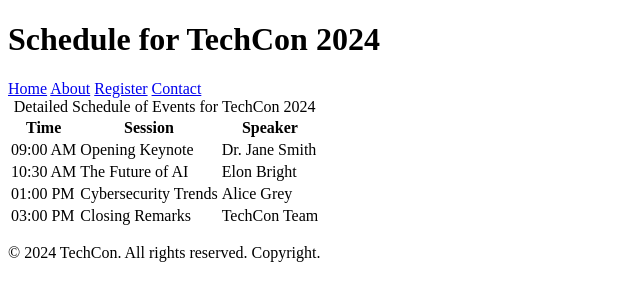
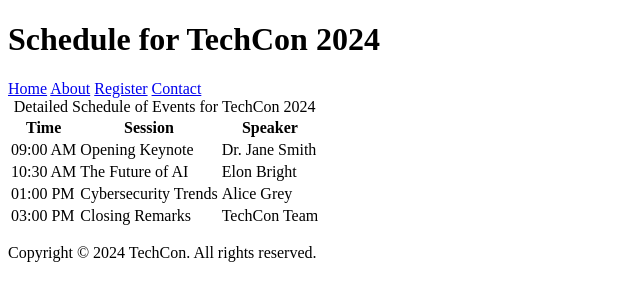
Before and after one commit to meniamollomou/TechCon_HTML, a plain HTML site: page techcon_website/schedule.html in a window 1280 px wide. Shown: the full height of the page, 0-640 px from the left. Drawn offline with Linux system fonts and the light colour scheme.

Commit message:
Fixed: Added copyright notice to footer

```diff
--- a/techcon_website/schedule.html
+++ b/techcon_website/schedule.html
@@ -52,7 +52,7 @@
   </main>
 
   <footer>
-    <p>&copy; 2024 TechCon. All rights reserved. Copyright.</p>
+    <p>Copyright © 2024 TechCon. All rights reserved.</p>
   </footer>
 
 </body>
```
